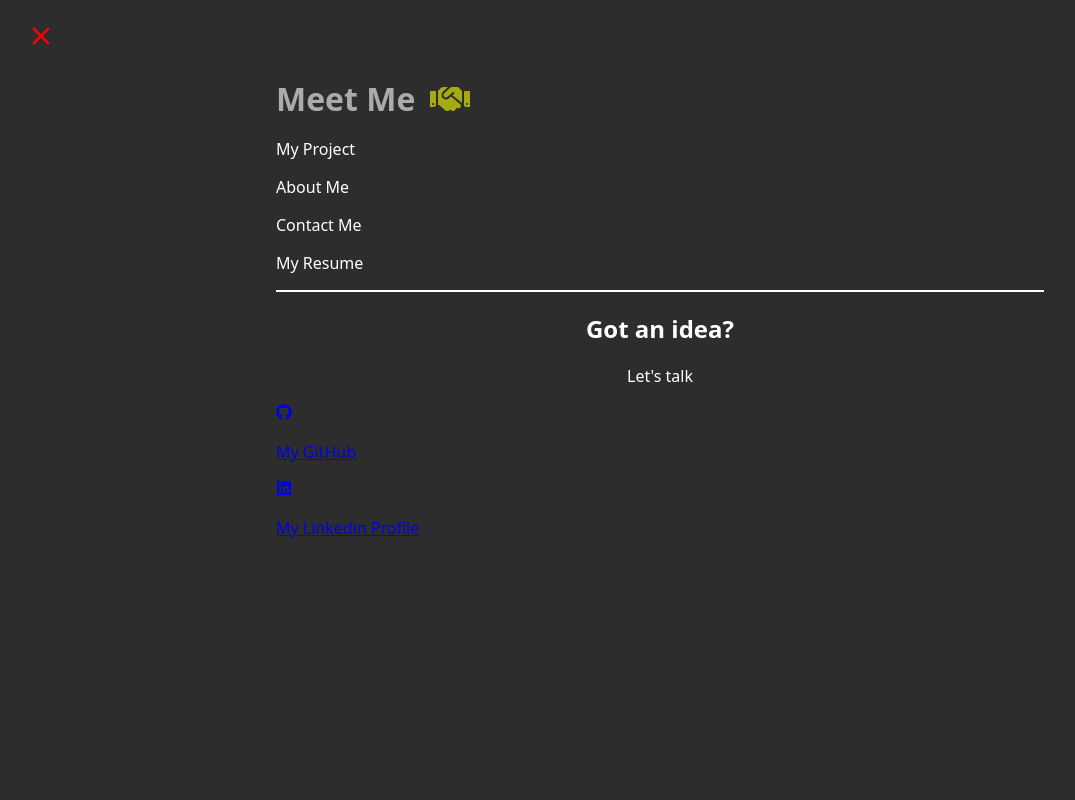
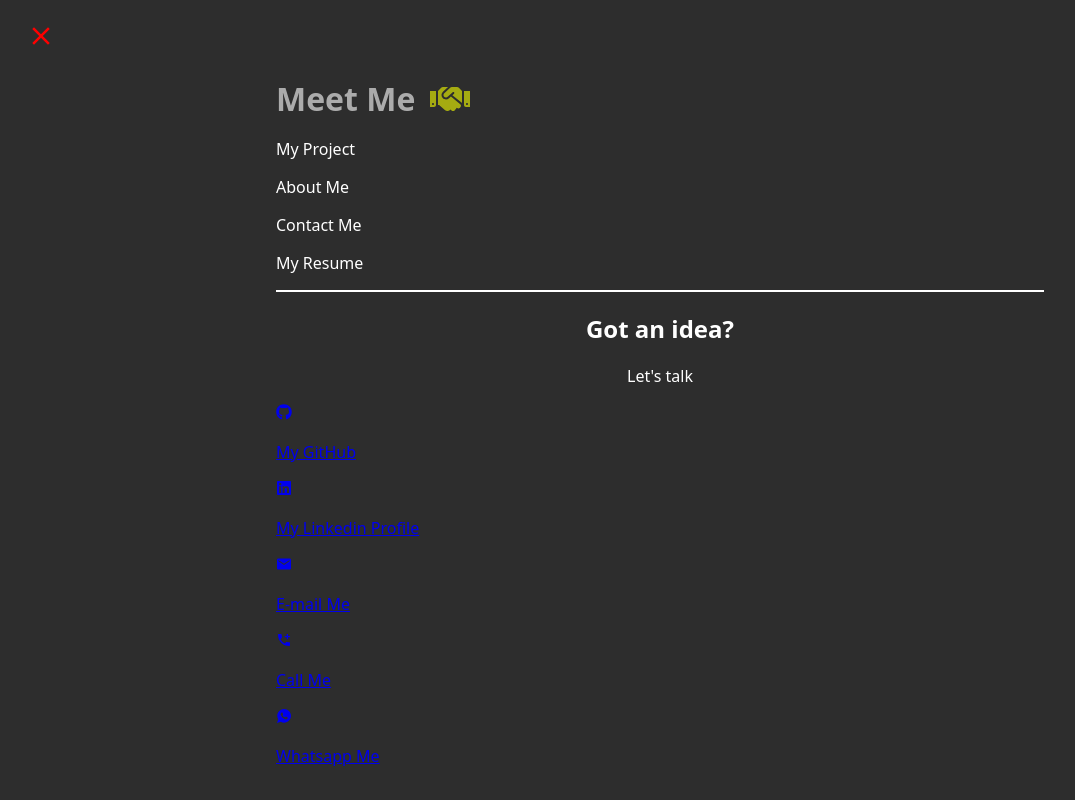
Before and after one commit to Hollyd29/MyPortfolio, a React (Vite) app: page / in a window 1280 px wide. Shown: the top 800 px of the page, without its empty margins (0-1075 px from the left). Built offline with nearby package versions, Linux system fonts and the light colour scheme.

Commit message:
rest of the links added

```diff
--- a/src/component/Headercomp.tsx
+++ b/src/component/Headercomp.tsx
@@ -3,6 +3,9 @@ import { MdClose } from "react-icons/md";
 import { FaHandshake } from "react-icons/fa";
 import { FaGithub } from "react-icons/fa";
 import { FaLinkedin } from "react-icons/fa";
+import { IoMdMail } from "react-icons/io";
+import { MdAddIcCall } from "react-icons/md";
+import { IoLogoWhatsapp } from "react-icons/io";
 
 import "./portfolio.css";
 import { useState } from "react";
@@ -73,9 +76,22 @@ function HeaderComp() {
                 <FaLinkedin />
                 <p>My Linkedin Profile</p>
               </a>
-              <a href=""></a>
-              <a href=""></a>
-              <a href=""></a>
+              <a href="mailto:olapejuoladimeji30@gmail.com">
+                <IoMdMail />
+                <p>E-mail Me</p>
+              </a>
+              <a href="tel:+447443010680">
+                <MdAddIcCall />
+                <p>Call Me</p>
+              </a>
+              <a
+                href="https://wa.me/447443010680"
+                target="_blank"
+                rel="noopener noreferrer"
+              >
+                <IoLogoWhatsapp />
+                <p>Whatsapp Me</p>
+              </a>
             </div>
           </div>
         </div>
```
